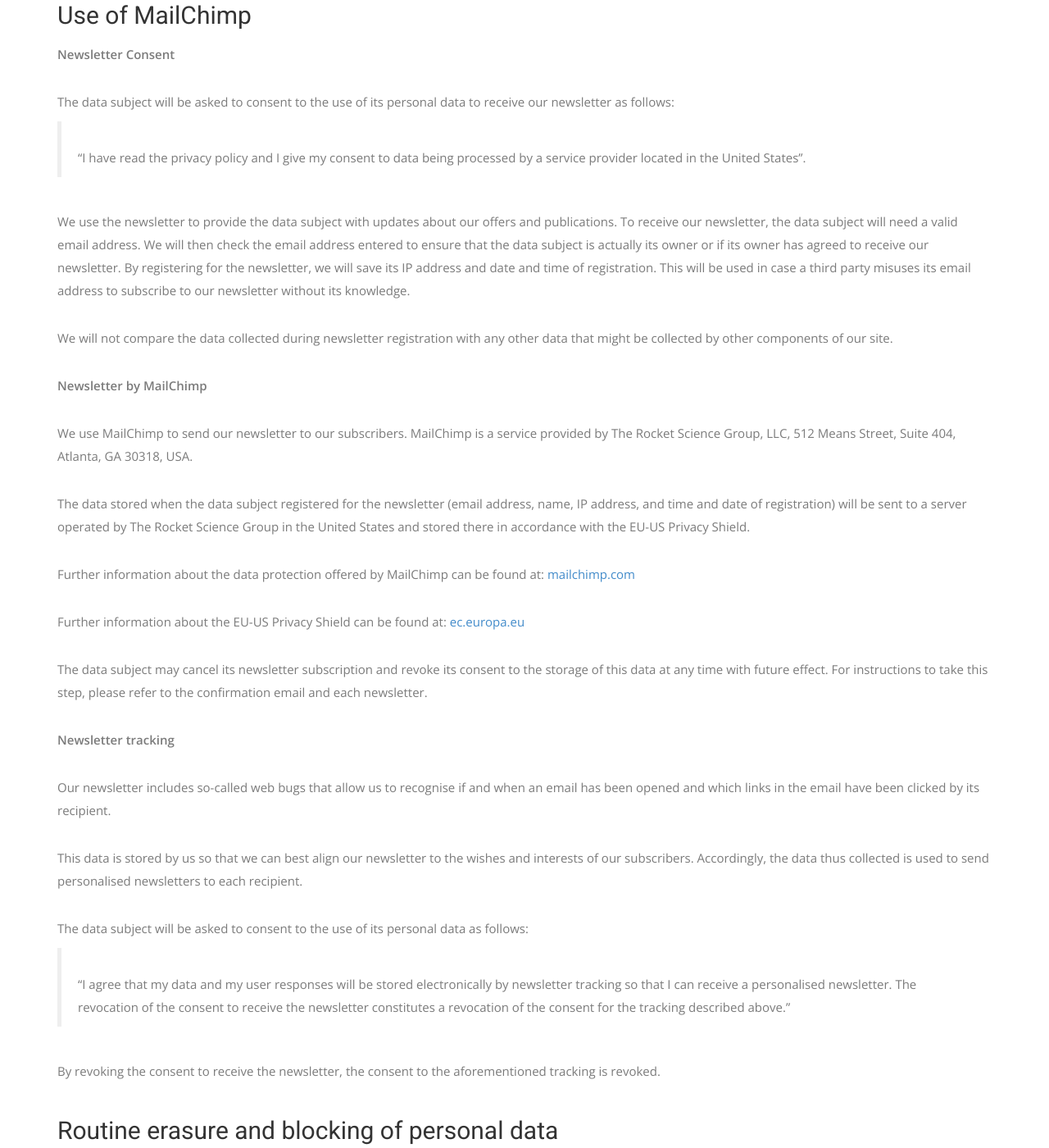
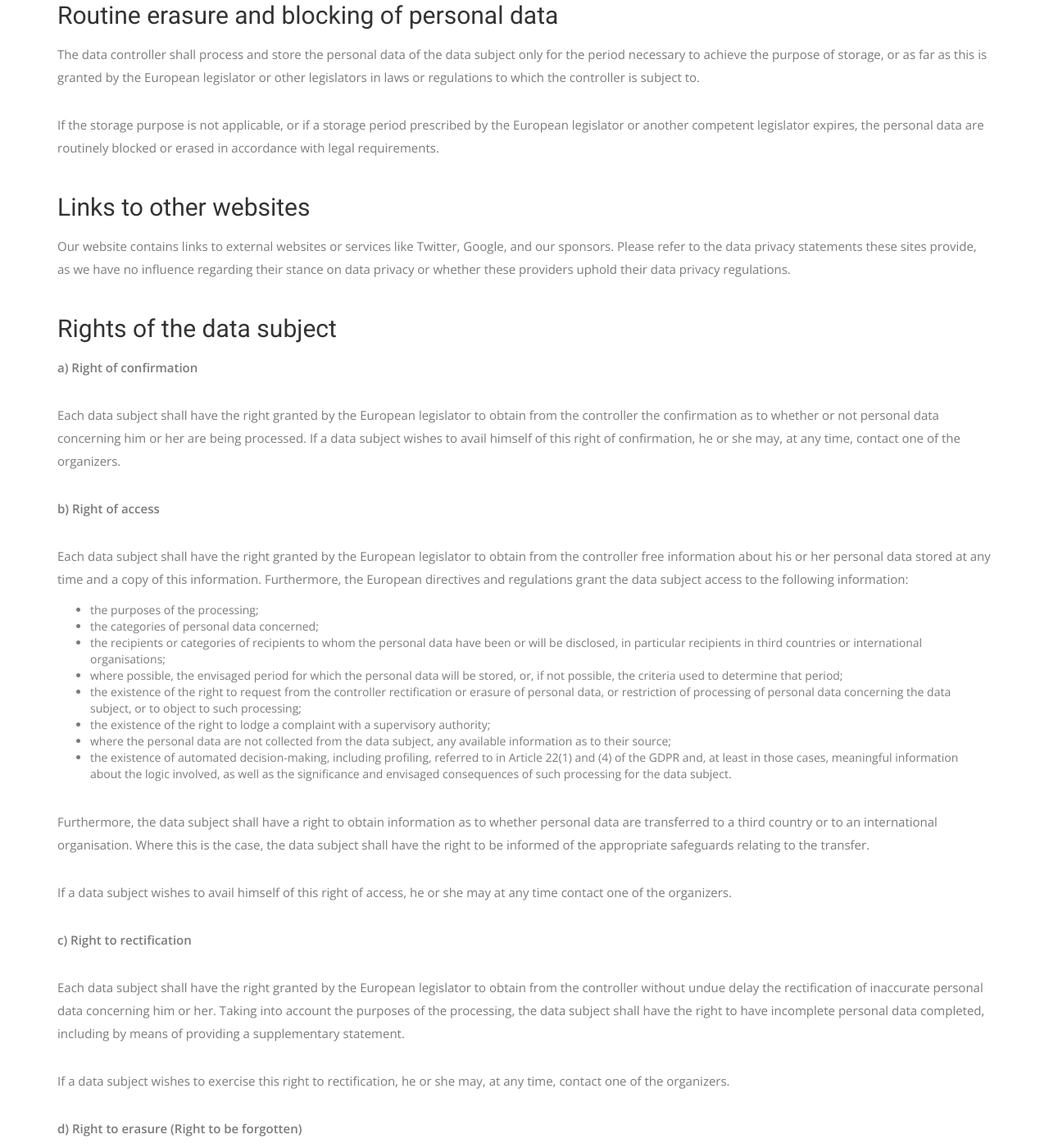
Before and after one commit to BSidesMUC/BSidesMunich2023, a Jekyll site: the page built from dataprivacy.md, in a window 1280 px wide and 1400 px high, scrolled down 4235 px. Shown: the whole window at 82% size. Built offline with Jekyll 4.4.1, drawn with Linux system fonts in a browser that asks for light colours; nearby versions of some CDN libraries; some web fonts are replaced.

Commit message:
Update to privacy policy

```diff
--- a/_config.yml
+++ b/_config.yml
@@ -44,7 +44,6 @@
   # contact e-mail, e.g., for sponsors
   email: organizers@bsidesmunich.org
   twitter: https://twitter.com/bsidesmunich
-  newsletter: http://eepurl.com/dNWt2w
   notice:
 
   sponsors:
--- a/dataprivacy.md
+++ b/dataprivacy.md
@@ -93,42 +93,6 @@
 Further information about the data protection offered by pretix can be found at: https://pretix.eu/about/en/privacy
 
 The data subject may cancel its registration and revoke its consent to the storage of this data at any time with future effect (support@pretix.eu). For instructions to take this step, please refer to pretix data privacy policy above.
-
-## Use of MailChimp
-
-**Newsletter Consent**
-
-The data subject will be asked to consent to the use of its personal data to receive our newsletter as follows:
-
->“I have read the privacy policy and I give my consent to data being processed by a service provider located in the United States”.
-
-We use the newsletter to provide the data subject with updates about our offers and publications. To receive our newsletter, the data subject will need a valid email address. We will then check the email address entered to ensure that the data subject is actually its owner or if its owner has agreed to receive our newsletter. By registering for the newsletter, we will save its IP address and date and time of registration. This will be used in case a third party misuses its email address to subscribe to our newsletter without its knowledge.
-
-We will not compare the data collected during newsletter registration with any other data that might be collected by other components of our site.
-
-**Newsletter by MailChimp**
-
-We use MailChimp to send our newsletter to our subscribers. MailChimp is a service provided by The Rocket Science Group, LLC, 512 Means Street, Suite 404, Atlanta, GA 30318, USA.
-
-The data stored when the data subject registered for the newsletter (email address, name, IP address, and time and date of registration) will be sent to a server operated by The Rocket Science Group in the United States and stored there in accordance with the EU-US Privacy Shield.
-
-Further information about the data protection offered by MailChimp can be found at: <a href="http://mailchimp.com/legal/privacy/">mailchimp.com</a>
-
-Further information about the EU-US Privacy Shield can be found at: <a href="http://ec.europa.eu/justice/data-protection/international-transfers/eu-us-privacy-shield/index_en.htm">ec.europa.eu</a>
-
-The data subject may cancel its newsletter subscription and revoke its consent to the storage of this data at any time with future effect. For instructions to take this step, please refer to the confirmation email and each newsletter.
-
-**Newsletter tracking**
-
-Our newsletter includes so-called web bugs that allow us to recognise if and when an email has been opened and which links in the email have been clicked by its recipient.
-
-This data is stored by us so that we can best align our newsletter to the wishes and interests of our subscribers. Accordingly, the data thus collected is used to send personalised newsletters to each recipient.
-
-The data subject will be asked to consent to the use of its personal data as follows:
-
-> “I agree that my data and my user responses will be stored electronically by newsletter tracking so that I can receive a personalised newsletter. The revocation of the consent to receive the newsletter constitutes a revocation of the consent for the tracking described above.”
-
-By revoking the consent to receive the newsletter, the consent to the aforementioned tracking is revoked.
 
 
 ## Routine erasure and blocking of personal data
```
